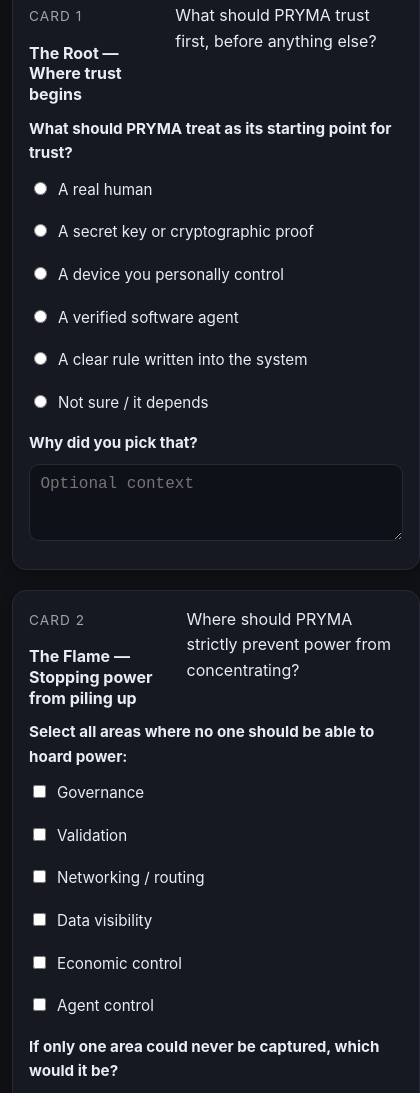
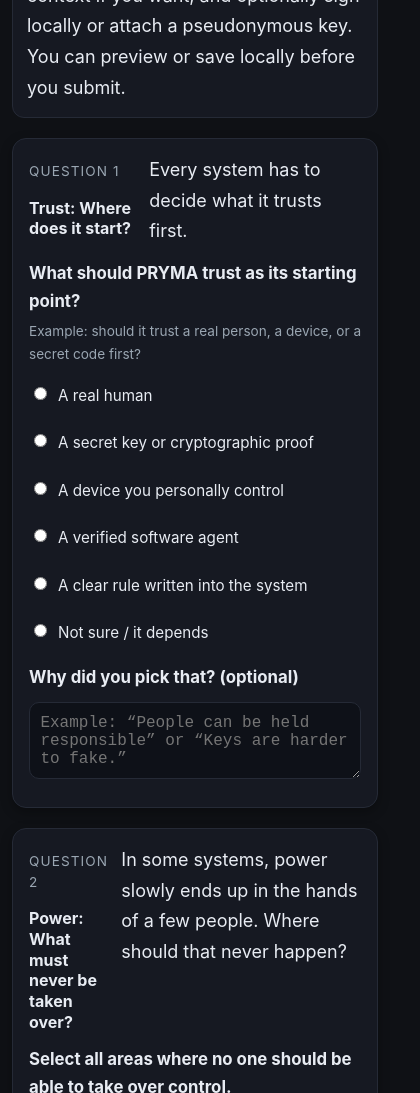
Before and after one commit to PrymaDirectives/pryma.vote, a plain HTML site: page public/index.html in a window 390 px wide. Shown: the part 907-2000 px from the top of the page, 420 px wide, since content can reach past the window. Drawn offline with Linux system fonts and the light colour scheme.

Commit message:
Rename survey card labels

```diff
--- a/public/app.js
+++ b/public/app.js
@@ -14,13 +14,13 @@
 const cards = [
   {
     id: 'card1',
-    title: 'The Root — Where trust begins',
-    description: 'What should PRYMA trust first, before anything else?',
+    title: 'Trust: Where does it start?',
+    description: 'Every system has to decide what it trusts first.',
     questions: [
       {
         type: 'single',
         name: 'trustPrimitive',
-        prompt: 'What should PRYMA treat as its starting point for trust?',
+        prompt: 'What should PRYMA trust as its starting point?\nExample: should it trust a real person, a device, or a secret code first?',
         options: [
           'A real human',
           'A secret key or cryptographic proof',
@@ -33,21 +33,21 @@
       {
         type: 'text',
         name: 'rootRationale',
-        prompt: 'Why did you pick that?',
-        placeholder: 'Optional context'
+        prompt: 'Why did you pick that? (optional)',
+        placeholder: 'Example: “People can be held responsible” or “Keys are harder to fake.”'
       }
     ]
   },
 
   {
     id: 'card2',
-    title: 'The Flame — Stopping power from piling up',
-    description: 'Where should PRYMA strictly prevent power from concentrating?',
+    title: 'Power: What must never be taken over?',
+    description: 'In some systems, power slowly ends up in the hands of a few people. Where should that never happen?',
     questions: [
       {
         type: 'multi',
         name: 'powerForbidden',
-        prompt: 'Select all areas where no one should be able to hoard power:',
+        prompt: 'Select all areas where no one should be able to take over control.\nExample: no single group should become the permanent boss.',
         options: [
           'Governance',
           'Validation',
@@ -60,7 +60,7 @@
       {
         type: 'single',
         name: 'powerNeverCapturable',
-        prompt: 'If only one area could never be captured, which would it be?',
+        prompt: 'If you could protect only ONE area from takeover, which would it be?',
         options: [
           'Governance',
           'Validation',
@@ -75,13 +75,13 @@
 
   {
     id: 'card3',
-    title: 'The Veil — Privacy basics',
-    description: 'What information could leak while PRYMA still succeeds?',
+    title: 'Privacy: What information is okay to leak?',
+    description: 'No system is perfect. This asks what info could leak while the system still feels okay to use.',
     questions: [
       {
         type: 'multi',
         name: 'acceptableLeakage',
-        prompt: 'Which kinds of information would be acceptable to leak?',
+        prompt: 'Which information, if any, would be acceptable to leak?\nExample: someone knows you sent a message, but not what it said.',
         options: [
           'Traffic volume',
           'Timing metadata',
@@ -95,17 +95,17 @@
 
   {
     id: 'card4',
-    title: 'The Blade — Security style',
-    description: 'What kind of safety mindset should PRYMA favor?',
+    title: 'Security: How should safety work?',
+    description: 'Different systems stay safe in different ways.',
     questions: [
       {
         type: 'single',
         name: 'securityApproach',
-        prompt: 'Which approach should PRYMA lean on most?',
+        prompt: 'Which safety approach should PRYMA use most?',
         options: [
-          'Deterrence — make attacks costly',
-          'Survivability — expect attacks and limit damage',
-          'Balanced — choose based on the situation'
+          'Make attacks costly (example: puzzles or limits that slow attackers down)',
+          'Expect attacks and limit damage (example: assume something breaks and contain it)',
+          'Use both depending on the situation'
         ]
       }
     ]
@@ -113,61 +113,61 @@
 
   {
     id: 'card5',
-    title: 'The Mirror — What agents can do',
-    description: 'How much autonomy should software agents have?',
+    title: 'Software agents: What should they be allowed to do?',
+    description: 'Software agents are programs that can act for people. This asks how much freedom they should have.',
     questions: [
       {
         type: 'matrix',
         name: 'agentCapabilities',
-        prompt: 'For each action, say how agents should be treated:',
+        prompt: 'For each action, choose what agents should be allowed to do.\nExample: can a bot spend money or vote for you?',
         rows: [
-          'Hold and move assets',
-          'Vote in governance decisions',
-          'Create other agents',
-          'Act without a human approving live',
-          'Stand in for humans legally or financially'
+          'Hold and move assets (spend money / move tokens)',
+          'Vote on rule changes (vote like a person)',
+          'Create other agents (bots making bots)',
+          'Act without a human watching (do things while you’re offline)',
+          'Act legally or financially for a human (sign contracts, take loans)'
         ],
-        columns: ['Allowed', 'Restricted', 'Forbidden']
+        columns: ['Allowed', 'Allowed with rules', 'Not allowed']
       }
     ]
   },
 
   {
     id: 'card6',
-    title: 'The Ledger — What rules can change',
-    description: 'How flexible should PRYMA’s rules be?',
+    title: 'Rules: What should be changeable?',
+    description: 'Some rules should be flexible. Others should be very hard or impossible to change.',
     questions: [
       {
         type: 'matrix',
         name: 'governanceLimits',
-        prompt: 'For each topic, how changeable should it be?',
+        prompt: 'How changeable should these rules be?\nExample: like school rules—some can change, but others shouldn’t.',
         rows: [
-          'Fees',
-          'Validator rules',
-          'Proof requirements (human / agent / device)',
-          'Surveillance limits',
-          'Emergency powers'
+          'Fees (cost to use the system)',
+          'Validator rules (how referees are chosen)',
+          'Proof requirements (how you prove you’re real)',
+          'Surveillance limits (rules about tracking or spying)',
+          'Emergency powers (what happens during attacks)'
         ],
-        columns: ['Changeable', 'Supermajority only', 'Never change']
+        columns: ['Easy to change', 'Hard to change (needs broad agreement)', 'Should never change']
       }
     ]
   },
 
   {
     id: 'card7',
-    title: 'The Tower — Biggest threat',
-    description: 'What outcome should PRYMA defend against most?',
+    title: 'Risks: What worries you most?',
+    description: 'No system fails in just one way. This asks which risk matters most to you.',
     questions: [
       {
         type: 'single',
         name: 'worstThreat',
-        prompt: 'Which danger worries you the most?',
+        prompt: 'Which outcome worries you the most?',
         options: [
-          'Nation-state coercion',
-          'Hardware or supply-chain backdoors',
-          'Billionaire or elite capture',
-          'Silent mass surveillance',
-          'Slow drift into benevolent centralization'
+          'Government pressure or control (a government forces people to comply)',
+          'Hidden hardware backdoors (hardware secretly hacked at the factory)',
+          'Takeover by the very rich or powerful (elite capture)',
+          'Quiet mass surveillance (everyone gets tracked quietly)',
+          'Slow drift into centralization (slowly becomes one company’s system)'
         ]
       }
     ]
@@ -175,18 +175,18 @@
 
   {
     id: 'card8',
-    title: 'The Gate — Who this is for first',
-    description: 'Who should PRYMA focus on helping before anyone else?',
+    title: 'People: Who should this help first?',
+    description: 'Different groups have different needs. This asks who PRYMA should prioritize.',
     questions: [
       {
         type: 'single',
         name: 'adoptionTarget',
         prompt: 'Who should PRYMA be built for first?',
         options: [
-          'Privacy-focused users',
-          'Developers',
-          'NGOs and journalists',
-          'Critical infrastructure / defense',
+          'People who strongly care about privacy',
+          'Developers building applications',
+          'NGOs and journalists protecting sources',
+          'Critical infrastructure (hospitals, utilities, defense)',
           'Everyday people'
         ]
       }
@@ -195,13 +195,13 @@
 
   {
     id: 'card9',
-    title: 'The Sun — Money and incentives',
-    description: 'How should profit fit into PRYMA?',
+    title: 'Money: How should profit work?',
+    description: 'Money affects incentives and power.',
     questions: [
       {
         type: 'single',
         name: 'profitRole',
-        prompt: 'How important should profit be?',
+        prompt: 'How important should making profit be?\nExample: company-first vs public-good-first.',
         options: [
           'Main driver',
           'Useful but secondary',
@@ -212,7 +212,7 @@
       {
         type: 'single',
         name: 'wealthCap',
-        prompt: 'Should any type of participant be blocked from extreme wealth hoarding?',
+        prompt: 'Should the system stop anyone from hoarding extreme wealth or power?\nExample: no one can own almost everything.',
         options: ['Yes', 'No', 'Not sure']
       }
     ]
@@ -220,8 +220,8 @@
 
   {
     id: 'card10',
-    title: 'The Star — Handling the future',
-    description: 'How should PRYMA deal with long-term uncertainty?',
+    title: 'Future: How should change be handled?',
+    description: 'The future is unpredictable.',
     questions: [
       {
         type: 'single',
@@ -264,7 +264,7 @@
     section.innerHTML = `
       <header>
         <div>
-          <p class="eyebrow">Card ${index + 1}</p>
+          <p class="eyebrow">Question ${index + 1}</p>
           <h2>${card.title}</h2>
         </div>
         <span class="muted">${card.description}</span>
@@ -274,7 +274,19 @@
     card.questions.forEach((question) => {
       const field = document.createElement('div');
       field.className = 'field';
-      field.innerHTML = `<label><strong>${question.prompt}</strong></label>`;
+      const label = document.createElement('label');
+      const [promptText, helperText] = question.prompt.split('\nExample:');
+      const strong = document.createElement('strong');
+      strong.textContent = promptText;
+      label.appendChild(strong);
+      if (helperText !== undefined) {
+        const helper = document.createElement('small');
+        helper.className = 'helper';
+        helper.textContent = `Example:${helperText}`.trim();
+        label.appendChild(document.createElement('br'));
+        label.appendChild(helper);
+      }
+      field.appendChild(label);
 
       if (question.type === 'single') {
         const group = document.createElement('div');
--- a/public/styles.css
+++ b/public/styles.css
@@ -14,7 +14,8 @@
   margin: 0;
   background: var(--bg);
   color: var(--text);
-  line-height: 1.6;
+  font-size: 18px;
+  line-height: 1.7;
   padding-bottom: 2rem;
 }
 
@@ -154,8 +155,12 @@
 .field {
   display: flex;
   flex-direction: column;
-  gap: 0.5rem;
-  margin: 1rem 0;
+  gap: 0.65rem;
+  margin: 1.25rem 0;
+}
+
+.field strong {
+  font-size: 1.05rem;
 }
 
 .field input[type="text"],
@@ -173,6 +178,13 @@
   color: var(--muted);
 }
 
+.helper {
+  color: var(--muted);
+  font-size: 0.95rem;
+  display: inline-block;
+  margin-top: 0.25rem;
+}
+
 .checkbox-group,
 .radio-group {
   display: grid;
@@ -182,8 +194,8 @@
 .option {
   display: flex;
   align-items: flex-start;
-  gap: 0.65rem;
-  padding: 0.25rem 0;
+  gap: 0.75rem;
+  padding: 0.35rem 0;
 }
 
 .option input {
```
Also changed, not shown: public/index.html (+11 -11 lines).
